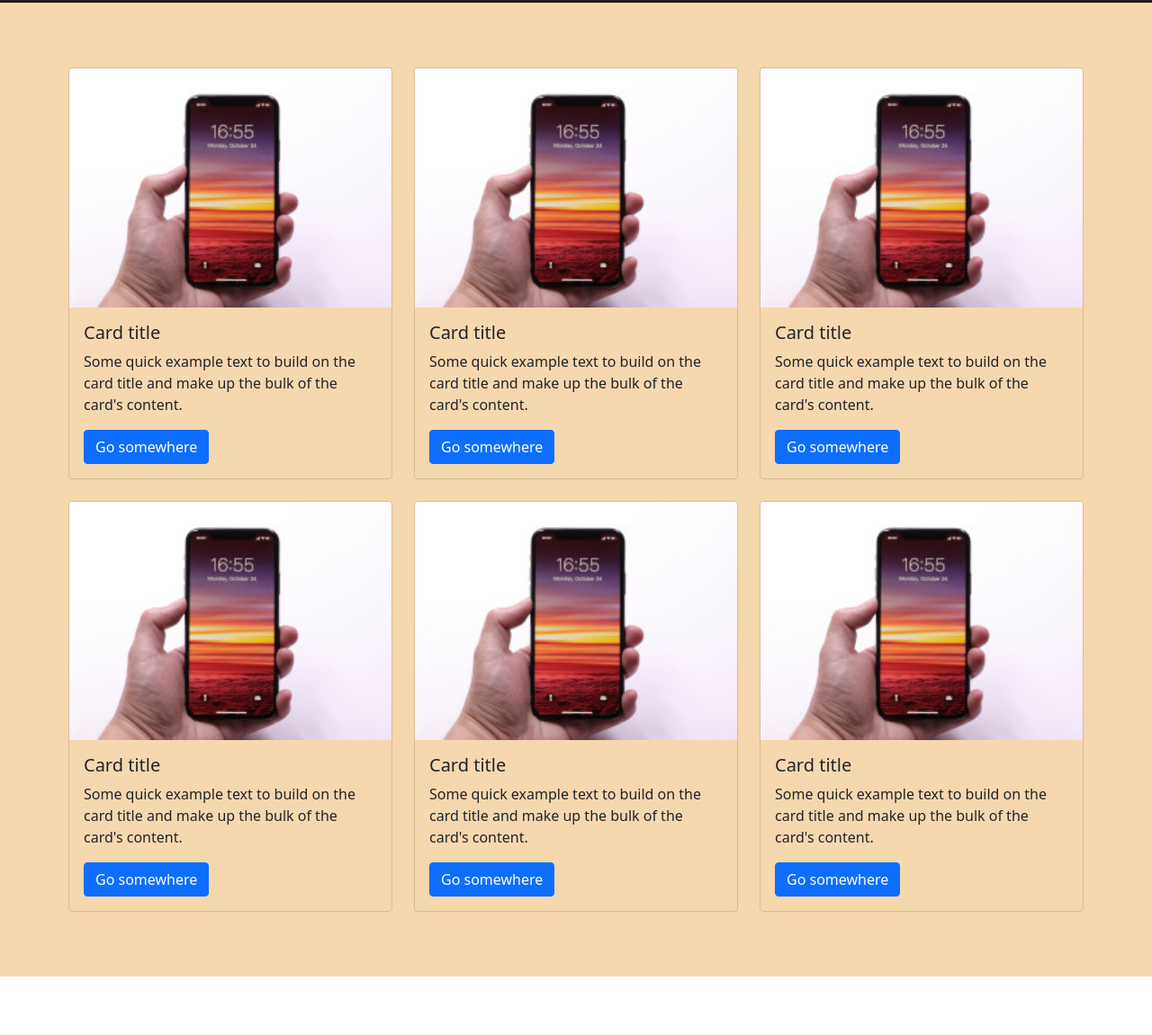
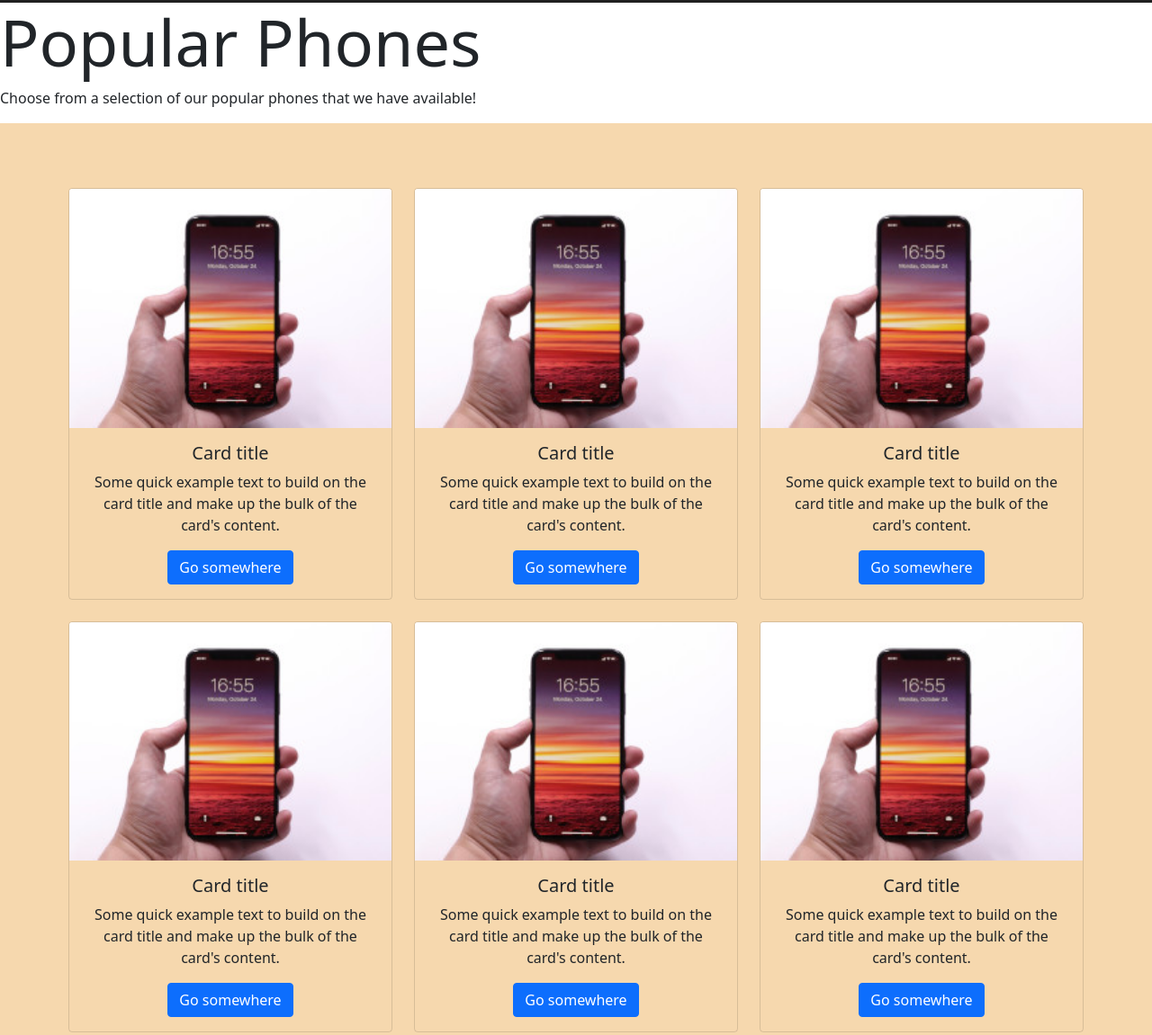
Before and after one commit to electricman07/Cellular, a plain HTML site: page index.html in a window 1280 px wide. Shown: the part 797-1948 px from the top of the page at 90% size. Drawn offline with nearby package versions, Linux system fonts and the light colour scheme; grey boxes are pictures that could not be loaded.

Commit message:
added title to phone section

```diff
--- a/index.html
+++ b/index.html
@@ -23,7 +23,7 @@
                 <a class="nav-link active" aria-current="page" href="#">Home</a>
                 </li>
                 <li class="nav-item">
-                <a class="nav-link" href="#">Link</a>
+                <a class="nav-link" href="#popular">Popular Phones</a>
                 </li>
                 <li class="nav-item dropdown">
                 <a class="nav-link dropdown-toggle" href="#" id="navbarDropdown" role="button" data-bs-toggle="dropdown" aria-expanded="false">
@@ -56,10 +56,15 @@
     </header>
     <!-- Header end-->
     <!-- Section 1 cards -->
-    <section class="cards d-flex align-items-center justify-content-center py-5">
+    <section id="popular">
+        <div class="title">
+            <h2 class="display-2">Popular Phones</h2>
+            <p>Choose from a selection of our popular phones that we have available!</p>
+        </div>
+        <div class="cards d-flex align-items-center justify-content-center py-5">
             <div class="row gy-4 py-4 px-4">
                 <div class="col-sm-4">
-                <div class="card bg-transparent">
+                    <div class="card bg-transparent text-center">
                         <img src="/images/card-image.jpg" class="card-img-top" alt="...">
                         <div class="card-body">
                             <h5 class="card-title">Card title</h5>
@@ -69,7 +74,7 @@
                     </div>
                 </div>
                 <div class="col-sm-4">
-                <div class="card bg-transparent">
+                    <div class="card bg-transparent text-center">
                         <img src="/images/card-image.jpg" class="card-img-top" alt="...">
                         <div class="card-body">
                             <h5 class="card-title">Card title</h5>
@@ -79,7 +84,7 @@
                     </div>
                 </div>
                 <div class="col-sm-4">
-                <div class="card bg-transparent">
+                    <div class="card bg-transparent text-center">
                         <img src="/images/card-image.jpg" class="card-img-top" alt="...">
                         <div class="card-body">
                             <h5 class="card-title">Card title</h5>
@@ -91,7 +96,7 @@
 
 
                 <div class="col-sm-4">
-                <div class="card bg-transparent">
+                    <div class="card bg-transparent text-center">
                         <img src="/images/card-image.jpg" class="card-img-top" alt="...">
                         <div class="card-body">
                             <h5 class="card-title">Card title</h5>
@@ -101,7 +106,7 @@
                     </div>
                 </div>
                 <div class="col-sm-4">
-                <div class="card bg-transparent">
+                    <div class="card bg-transparent text-center">
                         <img src="/images/card-image.jpg" class="card-img-top" alt="...">
                         <div class="card-body">
                             <h5 class="card-title">Card title</h5>
@@ -111,12 +116,13 @@
                     </div>
                 </div>
                 <div class="col-sm-4">
-                <div class="card bg-transparent">
+                    <div class="card bg-transparent text-center">
                         <img src="/images/card-image.jpg" class="card-img-top" alt="...">
                         <div class="card-body">
                             <h5 class="card-title">Card title</h5>
                             <p class="card-text">Some quick example text to build on the card title and make up the bulk of the card's content.</p>
                             <a href="#" class="btn btn-primary">Go somewhere</a>
+                        </div>
                     </div>
                 </div>
             </div>
```
Lines whose indentation alone changed are shown as unchanged.
